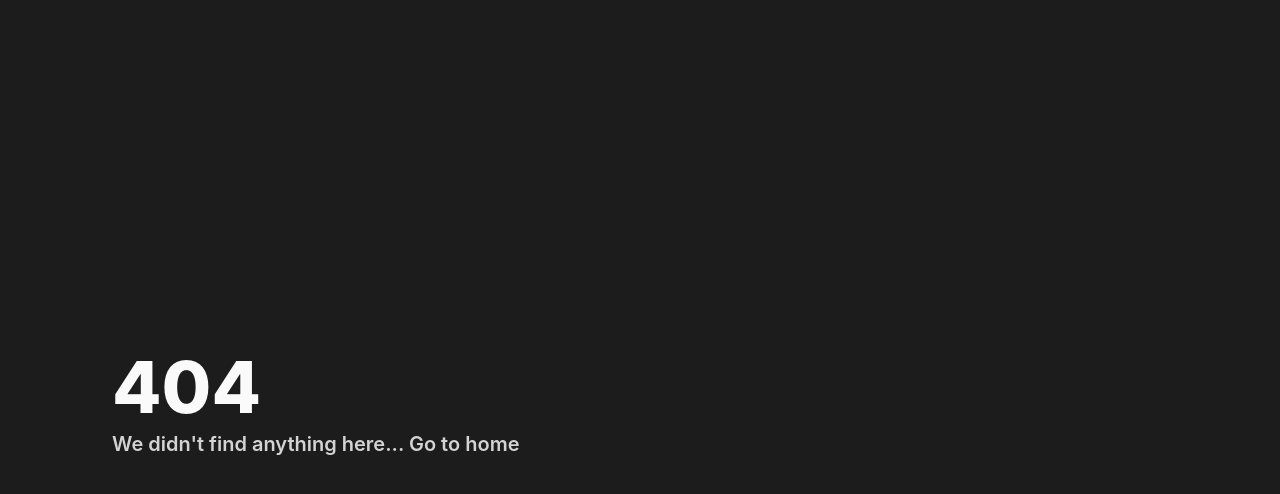
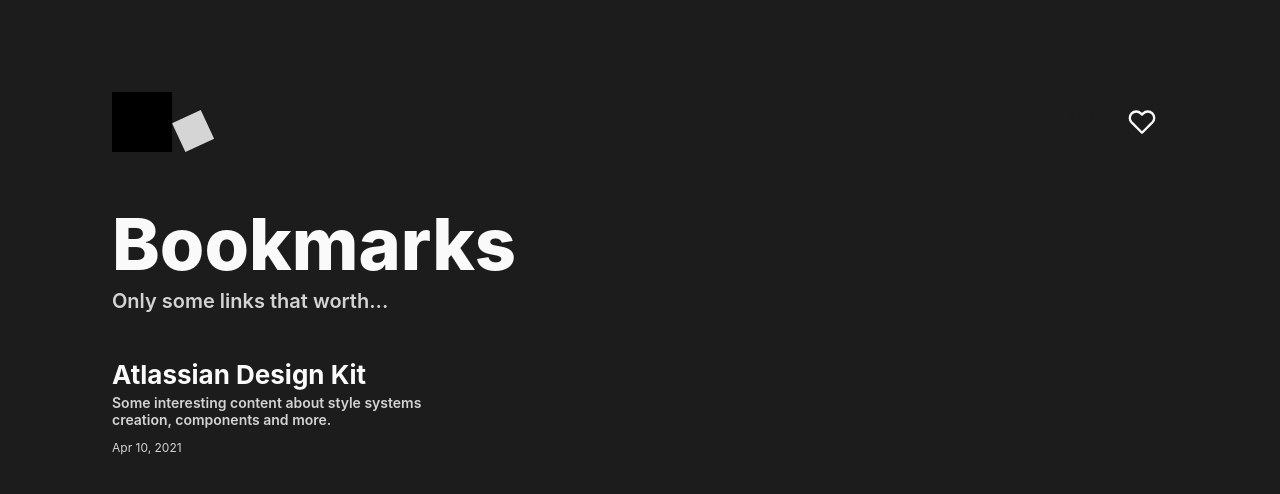
Before and after one commit to MathPSantos/my-website, a Next.js app: page /bookmarks in a window 1280 px wide. Before the commit this address had no page. Shown: the top 494 px of the page. Built offline with nearby package versions, Linux system fonts and the light colour scheme.

Commit message:
feat: add Bookmarks page

```diff
--- /dev/null
+++ b/data/bookmarks.json
@@ -0,0 +1,8 @@
+[
+  {
+    "title": "Atlassian Design Kit",
+    "description": "Some interesting content about style systems creation, components and more.",
+    "date": "04/10/2021",
+    "link": "https://atlassian.design/"
+  }
+]
--- a/data/keyRoutes.json
+++ b/data/keyRoutes.json
@@ -3,6 +3,12 @@
     "label": "Home",
     "link": "/",
     "command": "mh",
+    "foreign": false
+  },
+  {
+    "label": "Bookmarks",
+    "link": "/bookmarks",
+    "command": "mk",
     "foreign": false
   },
   {
--- /dev/null
+++ b/src/components/BookmarksList/Bookmark/index.tsx
@@ -0,0 +1,28 @@
+import styled from "./styles.module.scss";
+
+interface BookmarkProps {
+  title: string;
+  description: string;
+  date: string;
+  link: string;
+}
+
+export function Bookmark({ title, description, date, link }: BookmarkProps) {
+  function formatDate(date: string) {
+    return new Date(date).toLocaleDateString("en-US", {
+      day: "2-digit",
+      month: "short",
+      year: "numeric",
+    });
+  }
+
+  return (
+    <a className={styled.bookmark} href={link} target="_blank">
+      <div>
+        <h4>{title}</h4>
+        <p>{description}</p>
+        <span>{formatDate(date)}</span>
+      </div>
+    </a>
+  );
+}
--- /dev/null
+++ b/src/components/BookmarksList/Bookmark/styles.module.scss
@@ -0,0 +1,39 @@
+.bookmark {
+  div {
+    display: flex;
+    flex-direction: column;
+    align-items: flex-start;
+
+    h4 {
+      font-size: 1.625rem;
+    }
+
+    p {
+      margin-top: 0.25rem;
+
+      font-size: 0.875rem;
+      font-weight: 600;
+
+      color: var(--gray-100);
+    }
+
+    span {
+      margin-top: 0.75rem;
+
+      font-size: 0.75rem;
+      font-weight: 400;
+
+      color: var(--gray-100);
+    }
+  }
+
+  &:hover {
+    text-decoration: none !important;
+
+    div {
+      h4 {
+        text-decoration: underline;
+      }
+    }
+  }
+}
--- /dev/null
+++ b/src/components/BookmarksList/index.tsx
@@ -0,0 +1,15 @@
+import { Bookmark } from "./Bookmark";
+
+import bookmarks from "../../../data/bookmarks.json";
+
+import styled from "./styles.module.scss";
+
+export function BookmarksList() {
+  return (
+    <div className={styled.bookmarksList}>
+      {bookmarks.map((item, index) => (
+        <Bookmark key={index} {...item} />
+      ))}
+    </div>
+  );
+}
--- /dev/null
+++ b/src/components/BookmarksList/styles.module.scss
@@ -0,0 +1,5 @@
+.bookmarksList {
+  display: grid;
+  grid-template-columns: repeat(3, 1fr);
+  gap: 2.5rem;
+}
--- /dev/null
+++ b/src/pages/bookmarks/index.tsx
@@ -0,0 +1,26 @@
+import Head from "next/head";
+
+import { Header } from "../../components/Header";
+import { BookmarksList } from "../../components/BookmarksList";
+
+import styled from "./styles.module.scss";
+
+export default function Bookmarks() {
+  return (
+    <>
+      <Head>
+        <title>Bookmarks | MathSantos</title>
+      </Head>
+
+      <>
+        <Header />
+        <main className={styled.content}>
+          <h1>Bookmarks</h1>
+          <h2>Only some links that worth...</h2>
+
+          <BookmarksList />
+        </main>
+      </>
+    </>
+  );
+}
--- /dev/null
+++ b/src/pages/bookmarks/styles.module.scss
@@ -0,0 +1,5 @@
+.content {
+  > div {
+    margin-top: 2.75rem;
+  }
+}
```
